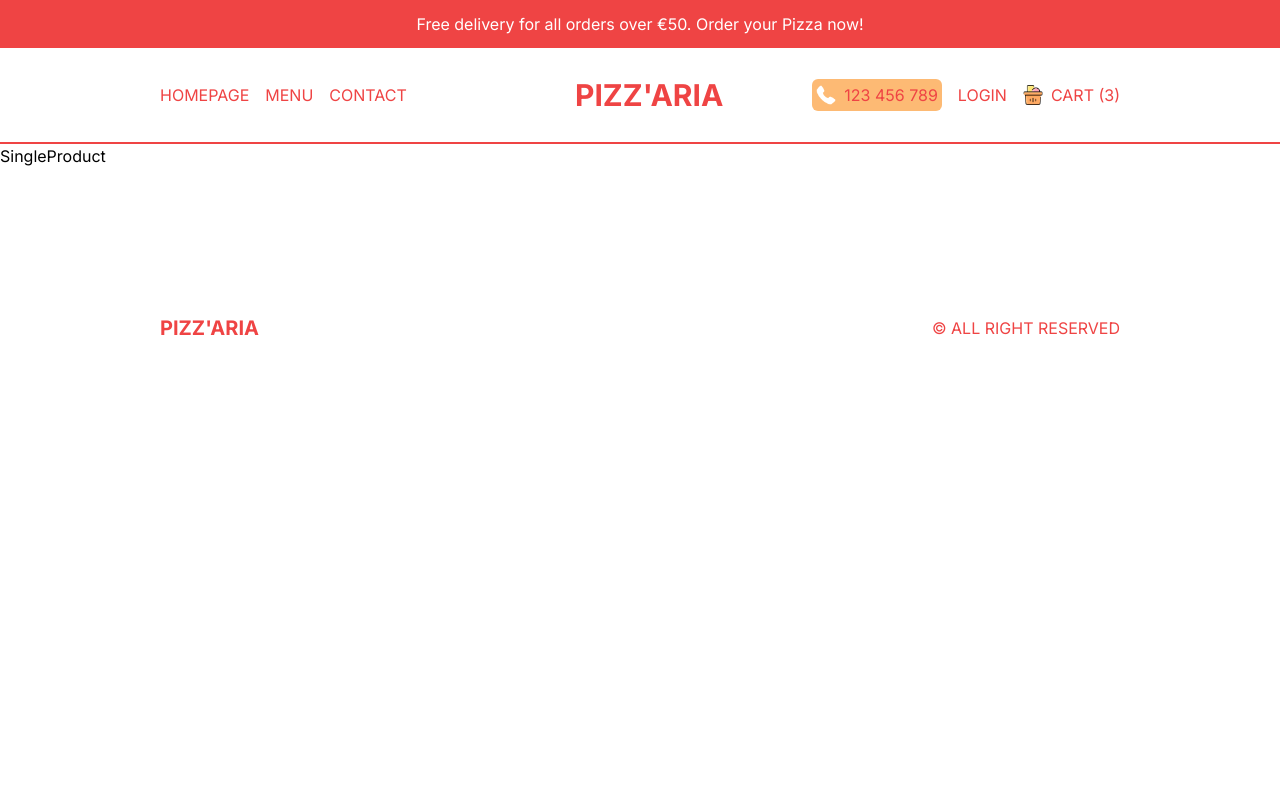
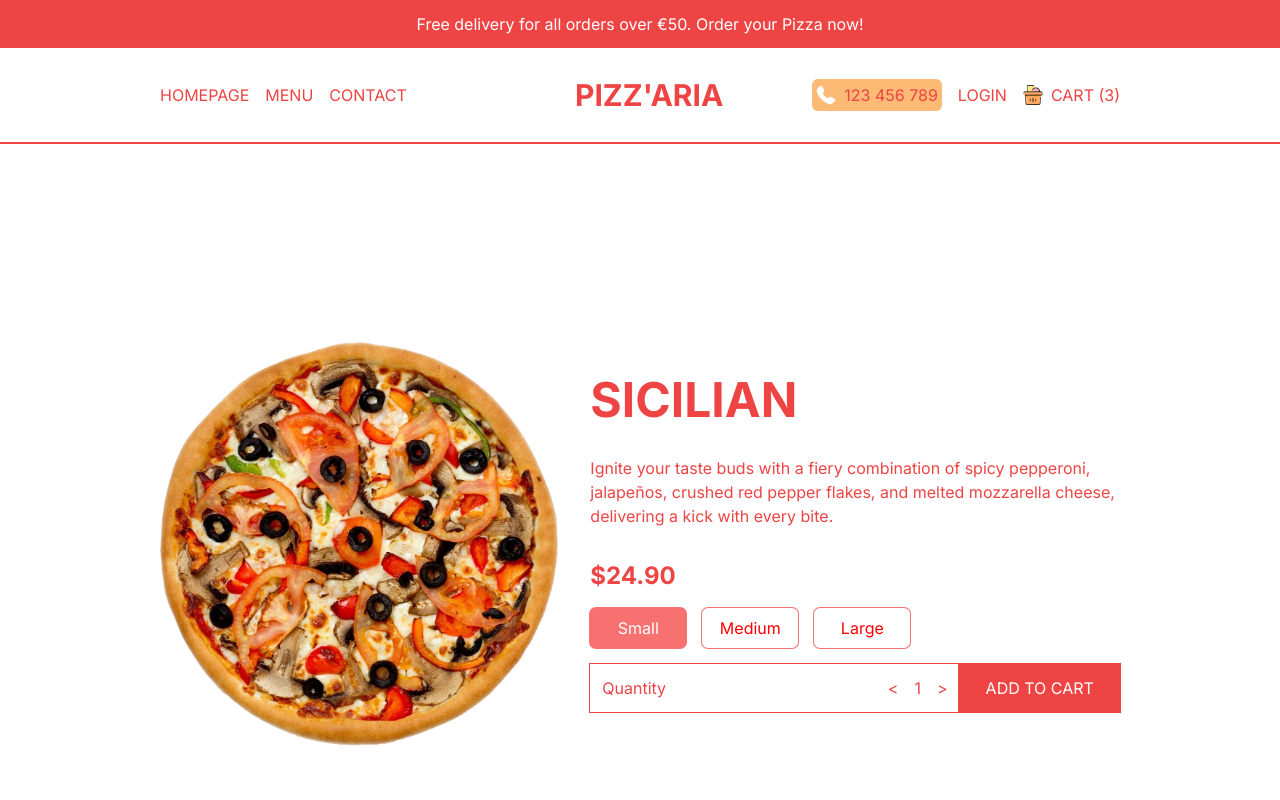
Before and after one commit to RichardUdoh/pizz-aria, a Next.js app: page /product/1 in a window 1280 px wide. Shown: the top 800 px of the page. Built offline with nearby package versions, Linux system fonts and the light colour scheme.

Commit message:
calculate Product page with quantity

```diff
--- a/src/app/product/[id]/page.tsx
+++ b/src/app/product/[id]/page.tsx
@@ -1,8 +1,30 @@
+import Price from '@/components/Price'
+import { singleProduct } from '@/data'
+import Image from 'next/image'
 import React from 'react'
 
 const SingleProduct = () => {
   return (
-    <div>SingleProduct</div>
+    <div className='p-4 lg:px-20 xl:px-40 h-screen flex flex-col justify-around text-red-500 md:flex-row md:gap-8 md:items-center '>
+      {/* IMAGE CONTAINER  */}
+      {singleProduct.img && (
+        <div className='relative w-full h-1/2 md:h-[70%]'>
+          <Image
+            src={singleProduct.img }
+            alt=''
+            className='object-contain'
+            fill
+          />
+
+        </div>
+        )}
+    {/* TEXT CONTAINER  */}
+      <div className='h-1/2 flex flex-col gap-4 md:h-[70%] md:justify-center md:gap-6 xl:gap-8'>
+        <h1 className='text-3xl font-bold uppercase xl:text-5xl'>{singleProduct.title}</h1>
+        <p>{singleProduct.desc}</p>
+        <Price price = {singleProduct.price} id={singleProduct.id} options={singleProduct.options}/>
+      </div>
+    </div>
   )
 }
 
--- /dev/null
+++ b/src/components/Price.tsx
@@ -0,0 +1,67 @@
+'use client'
+
+import React, { useEffect, useState } from 'react'
+
+
+type Props = {
+    price:number;
+    id:number;
+    options?: {title: string; additionalPrice: number}[ ]
+
+}
+
+const Price = ({price, id, options }: Props) => {
+    const[total, setTotal] = useState(price)
+    const[quantity, setQuantity] = useState(1)
+    const[selected, setSelected] = useState(0)
+
+    useEffect(() =>{
+        setTotal(quantity * ( options ? price+options[selected].additionalPrice :  price))
+    }), [quantity, selected, price, options]
+
+  return (
+    <div className='flex flex-col gap-4'>
+        <h2 className='text-2xl font-bold '>${total.toFixed(2)}</h2>
+        {/* OPTIONS CONTAINER */}
+        <div className='flex gap-4'>
+            {options?.map((option, index) =>(
+                <button
+                    key={option.title}
+                    className='min-w-[6rem] p-2 ring-1 ring-red-400 rounded-md'
+                    style={{
+                        background: selected === index ? 'rgb(248 113 113' : 'white',
+                        color: selected === index ? 'white' : 'red'
+                    }}
+                    onClick={()=>setSelected(index)}
+                >
+                    {option.title}
+                </button>
+            ))}
+        </div>
+        {/* QUANTITY AND ADD BUTTON CONTAINER */}
+        <div className='flex justify-between items-center'>
+        {/* QUANTITY */}
+            <div className='flex justify-between w-full p-3 ring-1 ring-red-500'>
+                <span>Quantity</span>
+                <div className='flex gap-4 items-center'>
+                    <button
+                        onClick={() => setQuantity((prev) => (prev > 1 ? prev - 1 : 1))}
+                    >
+                        {'<'}
+                    </button>
+                    <span>{quantity}</span>
+                    <button
+                        onClick={() => setQuantity((prev) => (prev < 9 ? prev + 1 : 9))}
+                    >
+                        {'>'}
+                    </button>
+                </div>
+            </div>
+            {/* CART BUTTON */}
+            <button className='uppercase w-56 bg-red-500 text-white p-3 ring-1 ring-red-500'> Add to Cart</button>
+        </div>
+    </div>
+  )
+}
+
+export default Price
```
